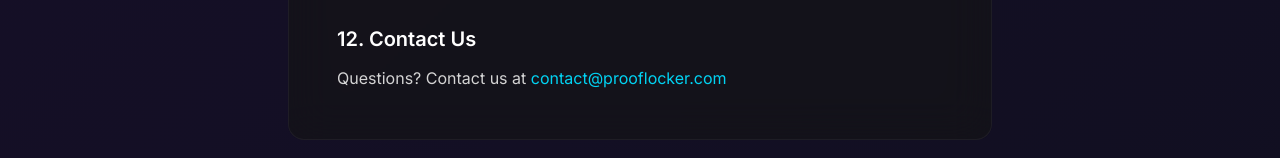
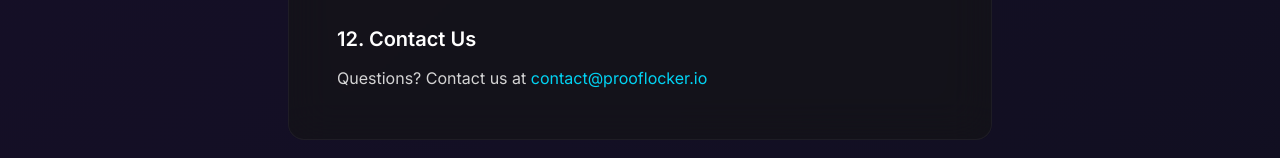
Before and after one commit to Boomchakalala/prooflocker, a Next.js app: page /legal/privacy in a window 1280 px wide. Shown: the part 3145-3303 px from the top of the page. Built offline with nearby package versions, Linux system fonts and the light colour scheme; no server answers.

Commit message:
Sandbox autosave

```diff
--- a/src/app/legal/disclaimer/page.tsx
+++ b/src/app/legal/disclaimer/page.tsx
@@ -122,8 +122,8 @@ export default function DisclaimerPage() {
                 <h2 className="text-xl font-semibold text-white mb-3">9. Contact</h2>
                 <p>
                   Questions? Contact us at{" "}
-                  <a href="mailto:contact@prooflocker.com" className="text-cyan-400 hover:text-cyan-300">
-                    contact@prooflocker.com
+                  <a href="mailto:contact@prooflocker.io" className="text-cyan-400 hover:text-cyan-300">
+                    contact@prooflocker.io
                   </a>
                 </p>
               </section>
--- a/src/app/legal/privacy/page.tsx
+++ b/src/app/legal/privacy/page.tsx
@@ -198,8 +198,8 @@ export default function PrivacyPage() {
                 <h2 className="text-xl font-semibold text-white mb-3">12. Contact Us</h2>
                 <p>
                   Questions? Contact us at{" "}
-                  <a href="mailto:contact@prooflocker.com" className="text-cyan-400 hover:text-cyan-300">
-                    contact@prooflocker.com
+                  <a href="mailto:contact@prooflocker.io" className="text-cyan-400 hover:text-cyan-300">
+                    contact@prooflocker.io
                   </a>
                 </p>
               </section>
--- a/src/app/legal/terms/page.tsx
+++ b/src/app/legal/terms/page.tsx
@@ -168,8 +168,8 @@ export default function TermsPage() {
                 <h2 className="text-xl font-semibold text-white mb-3">13. Contact</h2>
                 <p>
                   Questions? Contact us at{" "}
-                  <a href="mailto:contact@prooflocker.com" className="text-cyan-400 hover:text-cyan-300">
-                    contact@prooflocker.com
+                  <a href="mailto:contact@prooflocker.io" className="text-cyan-400 hover:text-cyan-300">
+                    contact@prooflocker.io
                   </a>
                 </p>
               </section>
```
